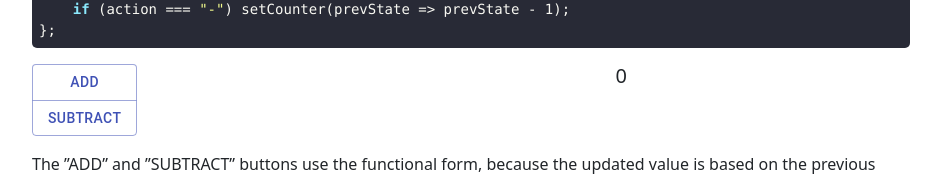
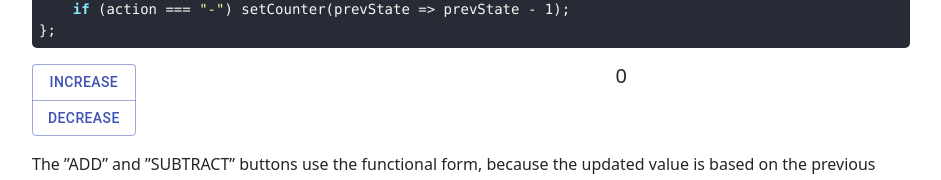
Before and after one commit to axtck/rhooks101, a React (Create React App) app: page /hooks/useState in a window 1280 px wide. Shown: the part 1713-1893 px from the top of the page, without its empty margins (264-1205 px from the left). Built offline with nearby package versions, Linux system fonts and the light colour scheme.

Commit message:
Update btn defs in useState page

```diff
--- a/src/pages/BasicHooks/UseStatePage.tsx
+++ b/src/pages/BasicHooks/UseStatePage.tsx
@@ -69,11 +69,11 @@ const UseStatePage: FunctionComponent<UseStatePageProps> = () => {
 
     const btnDefs: IActionBtnDef[] = [
         {
-            label: "ADD",
+            label: "increase",
             action: "+"
         },
         {
-            label: "SUBTRACT",
+            label: "decrease",
             action: "-"
         }
     ];
```
